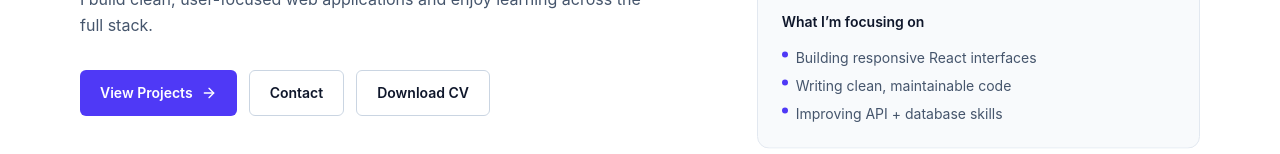
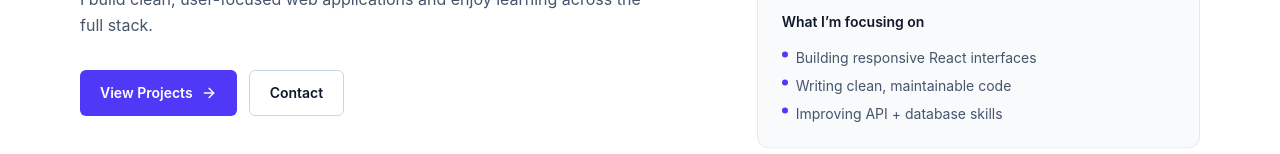
Before and after one commit to fionamutiso/FionaPortfolio, a React (Vite) app: page / in a window 1280 px wide. Shown: the part 266-420 px from the top of the page. Built offline with nearby package versions, Linux system fonts and the light colour scheme.

Commit message:
CVchanges

```diff
--- a/src/components/Hero.jsx
+++ b/src/components/Hero.jsx
@@ -36,13 +36,6 @@ export default function Hero({ onNavigate }) {
               Contact
             </button>
 
-            <a
-              href="Desktop/FIONA CV.docx"
-              download
-              className="inline-flex items-center justify-center rounded-md border border-slate-300 bg-white px-5 py-3 text-sm font-semibold text-slate-900 transition hover:-translate-y-0.5 hover:bg-slate-50 focus:outline-none focus-visible:ring-2 focus-visible:ring-indigo-500 focus-visible:ring-offset-2 active:translate-y-0 dark:border-slate-700 dark:bg-slate-900/40 dark:text-slate-100 dark:hover:bg-slate-900/70 dark:focus-visible:ring-offset-slate-950"
-            >
-              Download CV
-            </a>
           </div>
 
           <div className="anim-fade-up anim-delay-4 mt-10 grid max-w-xl grid-cols-3 gap-3">
```
